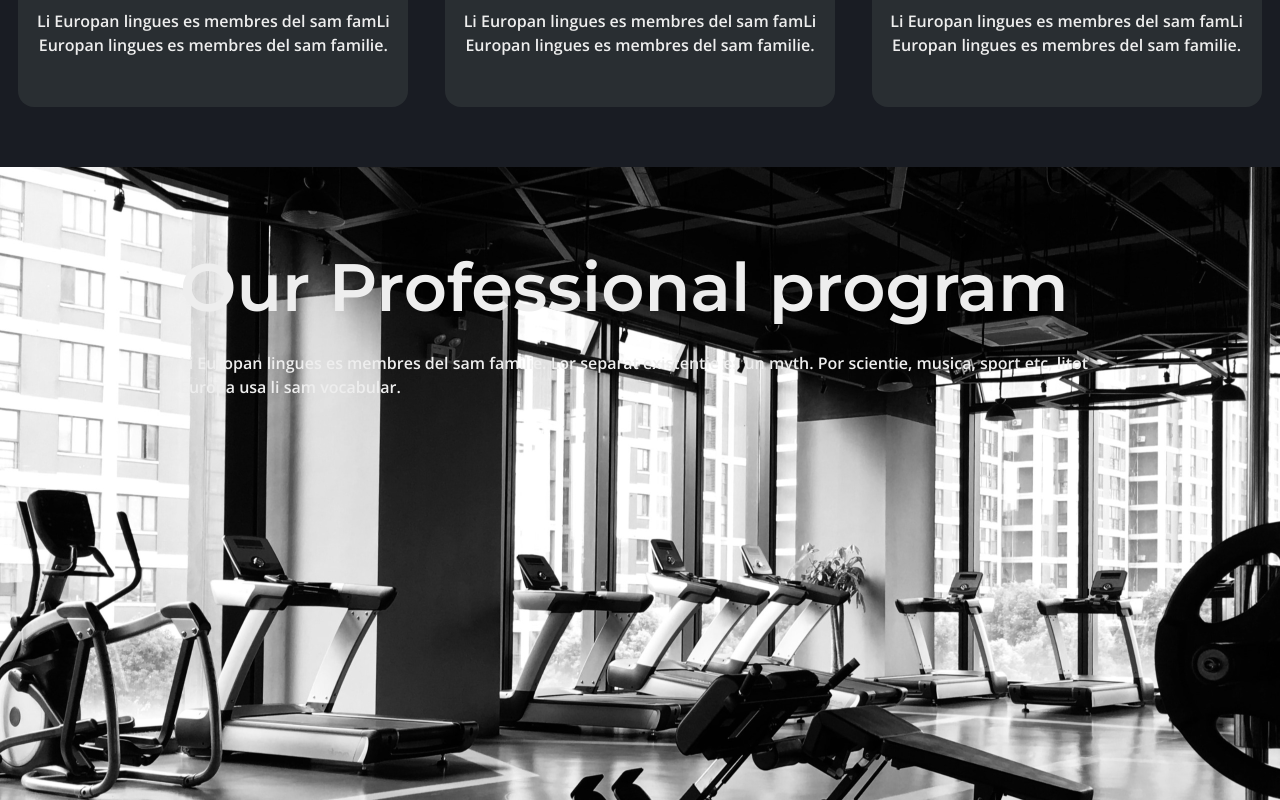
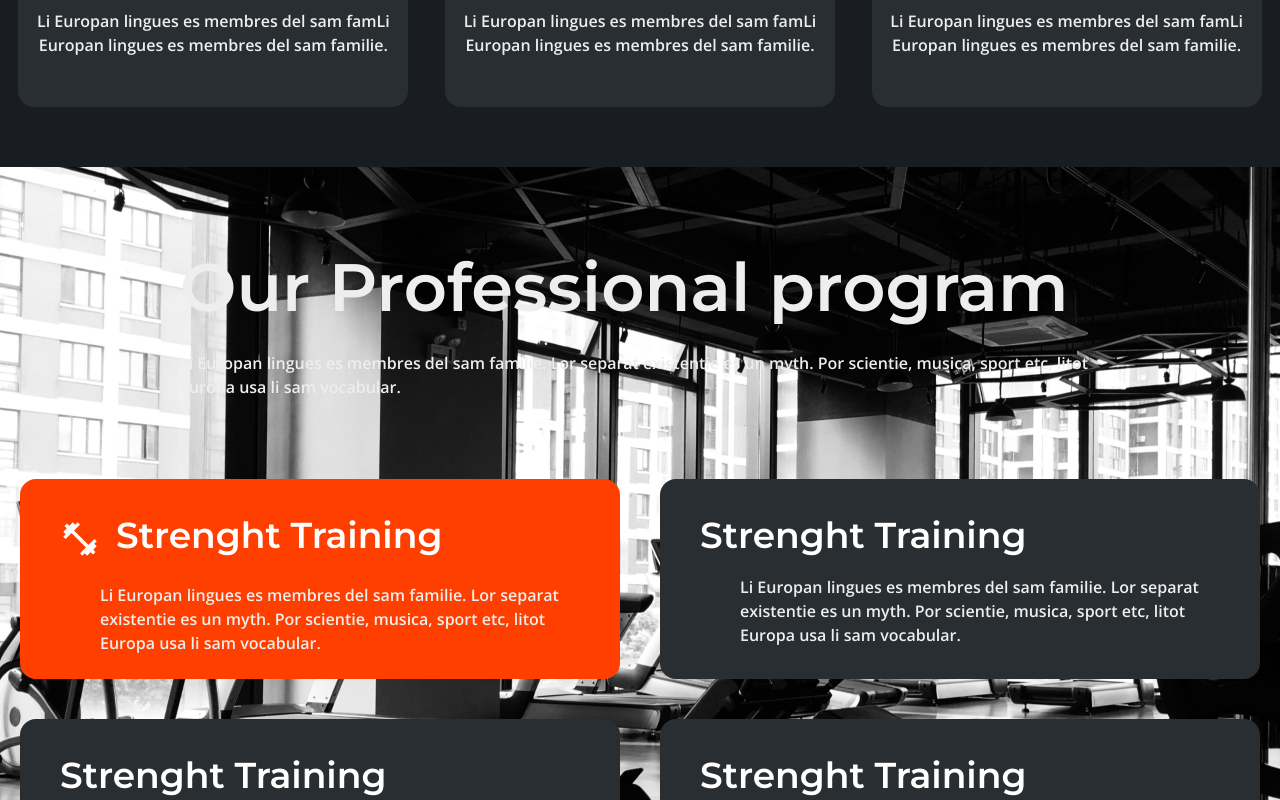
Before and after one commit to BestSherif/Fitness1, a plain HTML site: page index.html in a window 1280 px wide. Shown: the part 2000-2800 px from the top of the page. Drawn offline with nearby package versions, Linux system fonts and the light colour scheme.

Commit message:
9.12 14.25

```diff
--- a/index.html
+++ b/index.html
@@ -123,8 +123,43 @@
           vocabular.
         </div>
         <div class="third-section__cards">
-          <div class="third-section__cards_cards1"></div>
-          <div class="third-section__cards_cards2"></div>
+          <div class="third-section__cards_card cards1">
+            <div class="third-section__cards_title">
+              <img src="icons/weight.png" alt="" />
+              <p>Strenght Training</p>
+            </div>
+            <div class="third-section__cards_text">
+              Li Europan lingues es membres del sam familie. Lor separat
+              existentie es un myth. Por scientie, musica, sport etc, litot
+              Europa usa li sam vocabular.
+            </div>
+          </div>
+          <div class="third-section__cards_card">
+            <div class="third-section__cards_title">Strenght Training</div>
+            <div class="third-section__cards_text">
+              Li Europan lingues es membres del sam familie. Lor separat
+              existentie es un myth. Por scientie, musica, sport etc, litot
+              Europa usa li sam vocabular.
+            </div>
+          </div>
+        </div>
+        <div class="third-section__cards">
+          <div class="third-section__cards_card">
+            <div class="third-section__cards_title">Strenght Training</div>
+            <div class="third-section__cards_text">
+              Li Europan lingues es membres del sam familie. Lor separat
+              existentie es un myth. Por scientie, musica, sport etc, litot
+              Europa usa li sam vocabular.
+            </div>
+          </div>
+          <div class="third-section__cards_card">
+            <div class="third-section__cards_title">Strenght Training</div>
+            <div class="third-section__cards_text">
+              Li Europan lingues es membres del sam familie. Lor separat
+              existentie es un myth. Por scientie, musica, sport etc, litot
+              Europa usa li sam vocabular.
+            </div>
+          </div>
         </div>
       </section>
       <section></section>
--- a/sass/style.sass
+++ b/sass/style.sass
@@ -6,6 +6,8 @@ html
     font-size: 62.5%
 
 $backgroundColor: rgba(25, 28, 35, 1)
+$backgroundColorSecond: rgba(41, 46, 50, 1)
+
 $mainTextColor: white
 $secondTextColor: rgba(238, 238, 238, 1)
 
@@ -59,6 +61,7 @@ $secondTextColor: rgba(238, 238, 238, 1)
     background: rgb(167,58,21)
     background: radial-gradient(circle, rgba(167,58,21,1) 0%, rgba(25,28,35,1) 44%)
     overflow: hiden
+
     &__logo
         max-width: 31rem
         height: 3.2rem
@@ -125,9 +128,10 @@ $secondTextColor: rgba(238, 238, 238, 1)
         position: absolute
         z-index: 1
         max-width: 100%
-        height: auto
-        top: 8rem
-        right: 26vw
+        position: absolute
+        top: 50%
+        left: 50%
+        transform: translate(-50%, -50%)
     &__incline1
         margin-top: -5rem
         width: 100%
@@ -225,3 +229,29 @@ $secondTextColor: rgba(238, 238, 238, 1)
         max-width: 92rem
         margin: 0 auto
         margin-bottom: 8rem
+    &__cards
+        display: flex
+        justify-content: space-around
+        margin-bottom: 4rem
+        text-align: center
+        &_card
+            padding: 4rem 4rem 4rem 4rem
+            background: $backgroundColorSecond
+            border-radius: 1.6rem
+            width: 60rem
+            height: 20rem
+
+        &_title
+            display: flex
+            flex-direction: row
+            @include font2
+            margin-bottom: 2.4rem
+            img
+                width: 4rem
+                margin-right: 1.6rem
+        &_text
+            @include font4
+            padding-left: 4rem
+            text-align: left
+    .cards1
+        background: rgba(255, 63, 0, 1)
```
Also changed, not shown: css/style.css, icons/energy.png (added), icons/heart.png (added), icons/leaf.png (added), icons/weight.png (added), 2 other files.
